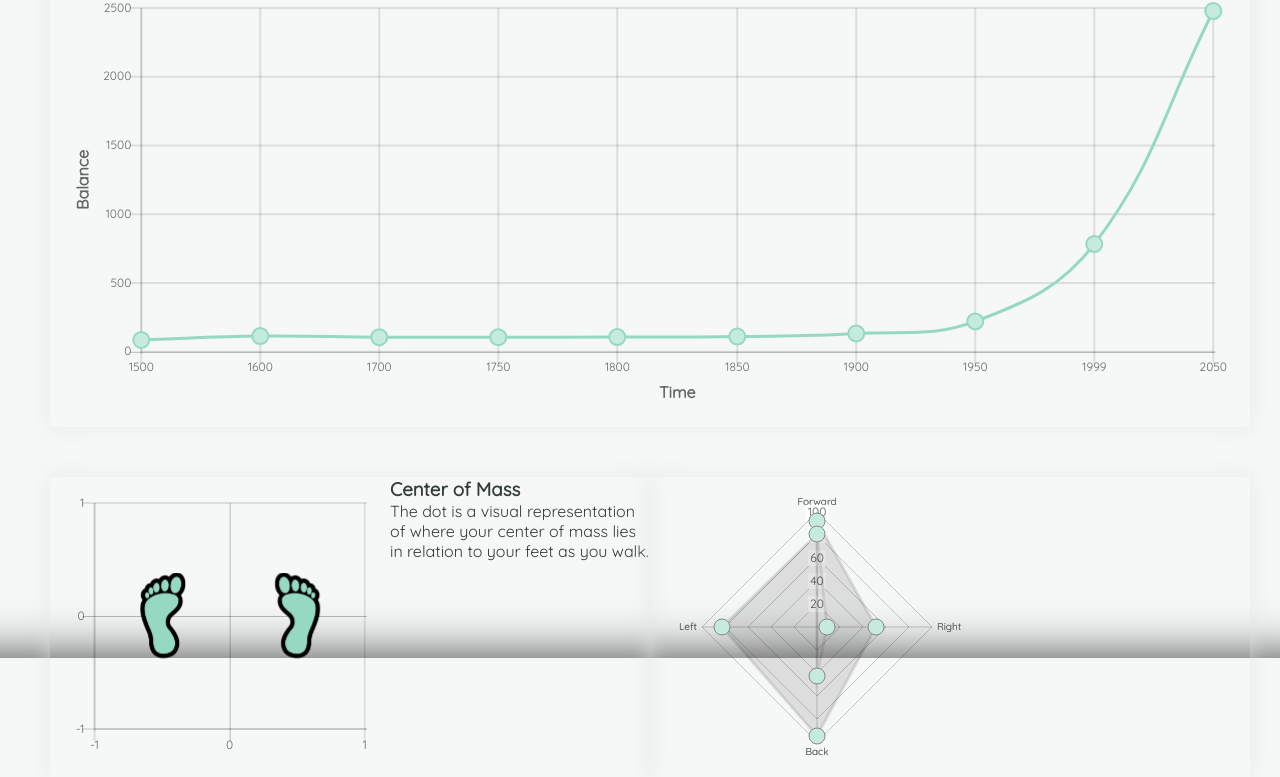
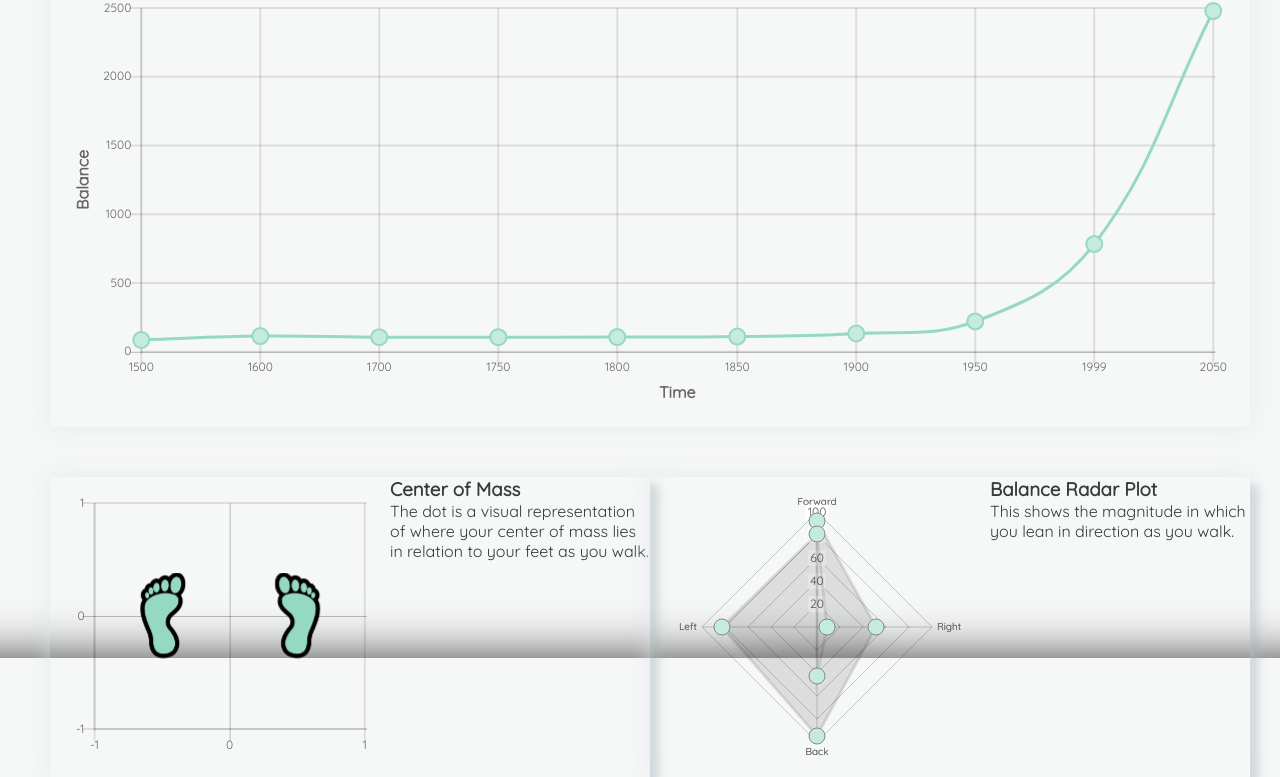
Before and after one commit to EmersonB/HooHacks19, a website: page public/index.html in a window 1280 px wide. Shown: the part 142-919 px from the top of the page. Drawn offline with nearby package versions, Linux system fonts and the light colour scheme.

Commit message:
box shadows

```diff
--- a/public/css/style.css
+++ b/public/css/style.css
@@ -6,8 +6,8 @@ body, html {
   background: #F6F7F7;
   color: #333D39;
   box-shadow:
-        inset 0px 150px 50px -150px #C5EADEBF,
-        inset 0px -150px 50px -150px rgba(0,0,0,.75);
+        inset 0px 100vh 50px -100vh #C5EADEBF,
+        inset 0px -100vh 50px -100vh rgba(0,0,0,.75);
 }
 
 h1, h2, h3, h4, h5, p {
@@ -111,7 +111,8 @@ header span {
 .graph-info {
   display: flex;
   justify-content: row;
-  box-shadow: 0 0 20px #DEE5E5A0;
+  box-shadow: 0 0 20px #DEE5E5A0,
+            1vh 1vh 1vh 0 #607D8B44;
   width: 600px;
 }
 
--- a/public/index.html
+++ b/public/index.html
@@ -57,6 +57,10 @@
           <div id="radar-container">
             <canvas id="radar-chart"></canvas>
           </div>
+          <div id="radar-body">
+              <h3>Balance Radar Plot</h3>
+              <p> This shows the magnitude in which you lean in direction as you walk. </p>
+          </div>
         </div>
       </div>
     </div>
```
